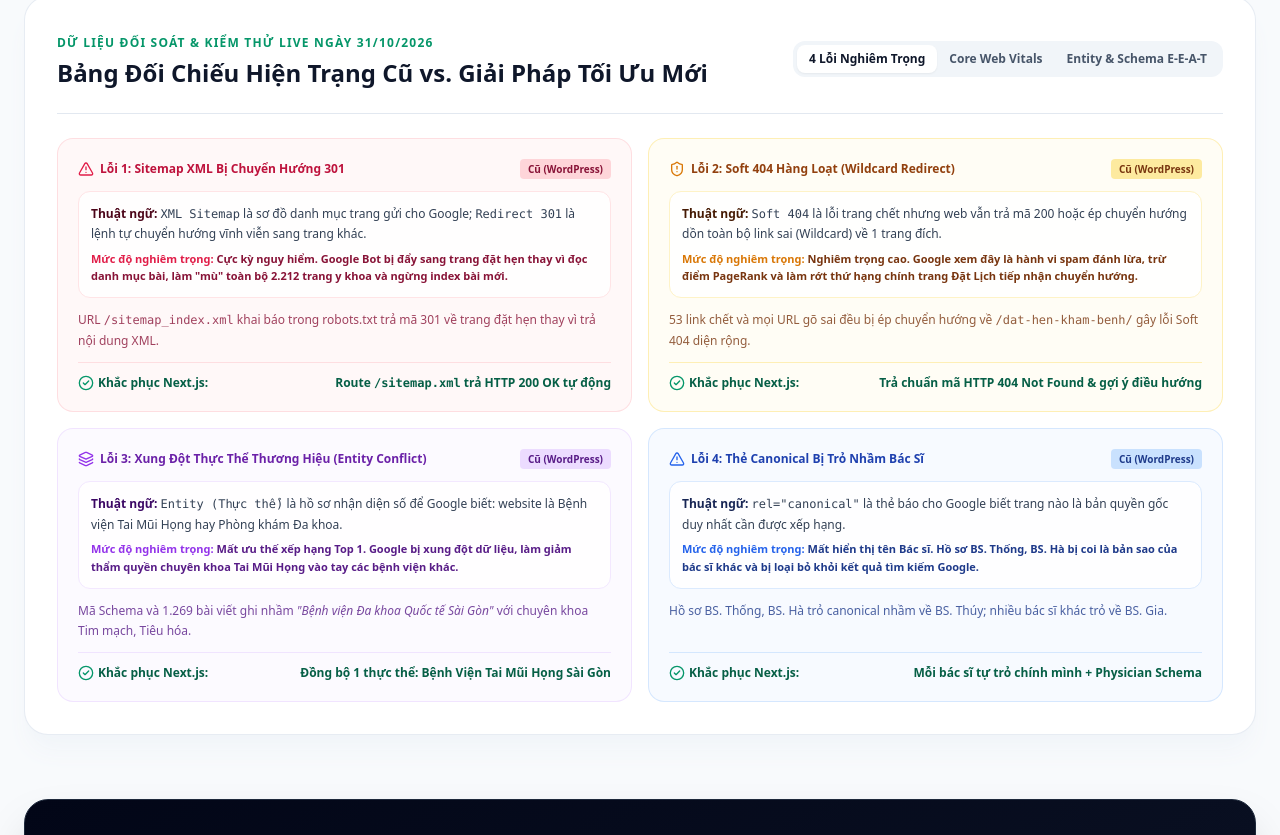
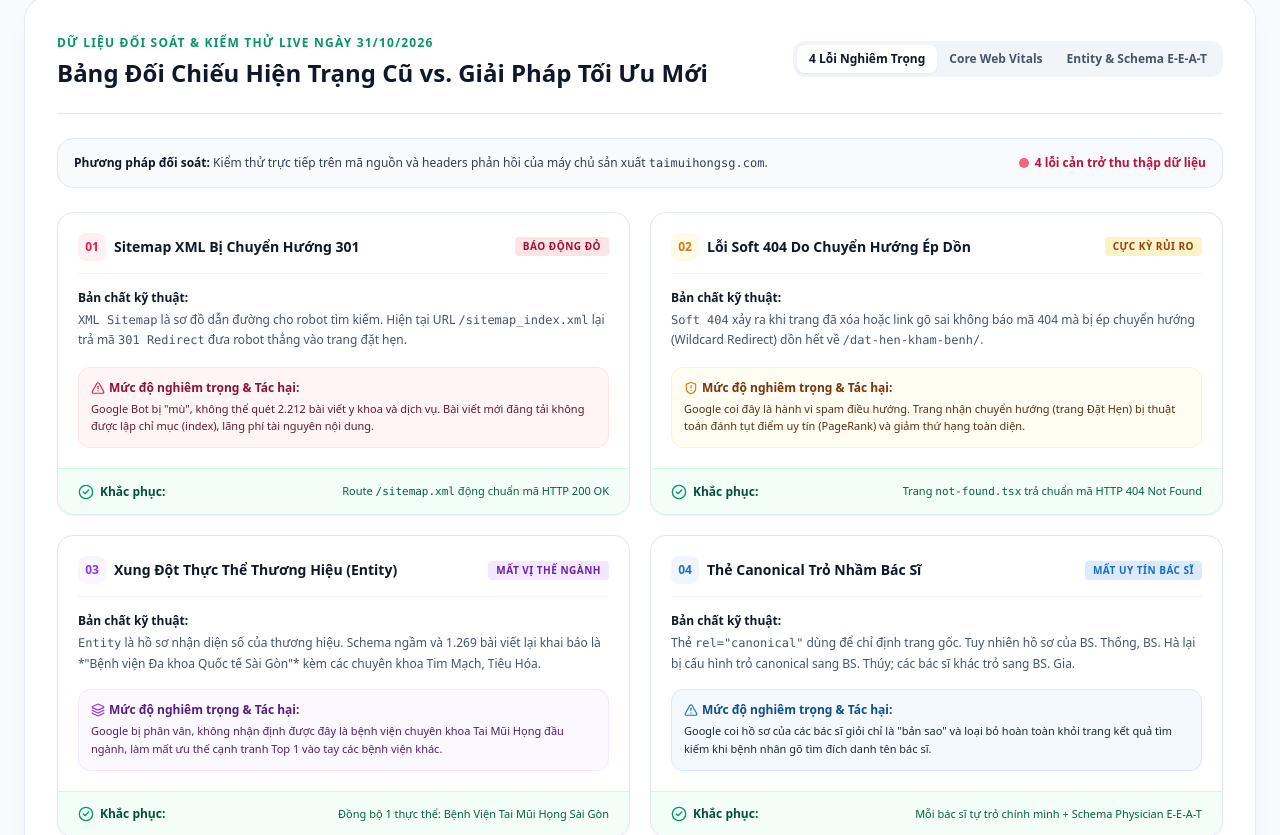
Before and after one commit to vanhien26/taimuihongsg, a Next.js app: page /chien-luoc-tang-truong in a window 1280 px wide. Shown: the part 1365-2200 px from the top of the page. Built offline with nearby package versions, Linux system fonts and the light colour scheme.

Commit message:
refactor(content): restructure audit comparison cards with clean hierarchy and visual balance

```diff
--- a/components/StrategicAuditComparison.tsx
+++ b/components/StrategicAuditComparison.tsx
@@ -49,146 +49,218 @@ export default function StrategicAuditComparison() {
 
       <div className="pt-6">
         {activeTab === 'audit' && (
-          <div className="space-y-4">
-            <div className="grid grid-cols-1 md:grid-cols-2 gap-4">
+          <div className="space-y-6">
+            <div className="p-4 bg-slate-50 border border-slate-200 rounded-2xl flex flex-col sm:flex-row sm:items-center justify-between gap-3 text-xs text-slate-700">
+              <div>
+                <strong className="text-slate-900 font-bold">Phương pháp đối soát:</strong> Kiểm thử trực tiếp trên mã nguồn và headers phản hồi của máy chủ sản xuất <code>taimuihongsg.com</code>.
+              </div>
+              <div className="flex items-center gap-3 shrink-0">
+                <span className="flex items-center gap-1.5 text-rose-700 font-bold">
+                  <span className="w-2.5 h-2.5 rounded-full bg-rose-500 animate-pulse"></span>
+                  4 lỗi cản trở thu thập dữ liệu
+                </span>
+              </div>
+            </div>
 
-              {/* Bug 1: Sitemap */}
-              <div className="p-5 rounded-2xl bg-rose-50/50 border border-rose-200/60 flex flex-col justify-between">
-                <div className="space-y-3">
-                  <div className="flex items-center justify-between text-xs font-bold text-rose-700">
-                    <span className="flex items-center gap-1.5">
-                      <AlertTriangle className="w-4 h-4 text-rose-600 shrink-0" />
-                      Lỗi 1: Sitemap XML Bị Chuyển Hướng 301
+            <div className="grid grid-cols-1 md:grid-cols-2 gap-5">
+
+              {/* Card 1: Sitemap */}
+              <div className="bg-white rounded-2xl border border-slate-200 shadow-sm overflow-hidden flex flex-col justify-between hover:border-slate-300 transition-colors">
+                <div className="p-5 space-y-4">
+                  {/* Header Card */}
+                  <div className="flex items-center justify-between gap-2 border-b border-slate-100 pb-3">
+                    <div className="flex items-center gap-2">
+                      <div className="w-7 h-7 rounded-lg bg-rose-50 text-rose-600 flex items-center justify-center font-bold text-xs">
+                        01
+                      </div>
+                      <h4 className="font-extrabold text-sm text-slate-900">
+                        Sitemap XML Bị Chuyển Hướng 301
+                      </h4>
+                    </div>
+                    <span className="text-[10px] font-bold px-2 py-0.5 rounded bg-rose-100 text-rose-800 uppercase tracking-wider">
+                      Báo động đỏ
                     </span>
-                    <span className="bg-rose-200/80 text-rose-900 px-2 py-0.5 rounded text-[10px] shrink-0">Cũ (WordPress)</span>
                   </div>
 
-                  {/* Giải thích súc tích & Mức độ nghiêm trọng */}
-                  <div className="p-3 bg-white/90 rounded-xl border border-rose-100 text-xs space-y-1.5">
-                    <div className="text-slate-700 leading-relaxed">
-                      <strong className="text-rose-950 font-bold">Thuật ngữ:</strong> <code>XML Sitemap</code> là sơ đồ danh mục trang gửi cho Google; <code>Redirect 301</code> là lệnh tự chuyển hướng vĩnh viễn sang trang khác.
-                    </div>
-                    <div className="text-rose-900 text-[11px] font-semibold leading-relaxed">
-                      <span className="text-rose-600 font-bold">Mức độ nghiêm trọng:</span> Cực kỳ nguy hiểm. Google Bot bị đẩy sang trang đặt hẹn thay vì đọc danh mục bài, làm "mù" toàn bộ 2.212 trang y khoa và ngừng index bài mới.
-                    </div>
+                  {/* Thuật ngữ & Giải thích */}
+                  <div className="text-xs space-y-1">
+                    <span className="font-bold text-slate-900">Bản chất kỹ thuật:</span>
+                    <p className="text-slate-600 leading-relaxed">
+                      <code>XML Sitemap</code> là sơ đồ dẫn đường cho robot tìm kiếm. Hiện tại URL <code>/sitemap_index.xml</code> lại trả mã <code>301 Redirect</code> đưa robot thẳng vào trang đặt hẹn.
+                    </p>
                   </div>
 
-                  <p className="text-xs text-rose-900/80 leading-relaxed">
-                    URL <code>/sitemap_index.xml</code> khai báo trong robots.txt trả mã 301 về trang đặt hẹn thay vì trả nội dung XML.
-                  </p>
+                  {/* Mức độ nghiêm trọng */}
+                  <div className="p-3 bg-rose-50/70 border border-rose-100 rounded-xl text-xs space-y-1">
+                    <span className="font-bold text-rose-900 flex items-center gap-1">
+                      <AlertTriangle className="w-3.5 h-3.5 text-rose-600 shrink-0" />
+                      Mức độ nghiêm trọng & Tác hại:
+                    </span>
+                    <p className="text-rose-950/90 leading-relaxed text-[11px]">
+                      Google Bot bị "mù", không thể quét 2.212 bài viết y khoa và dịch vụ. Bài viết mới đăng tải không được lập chỉ mục (index), lãng phí tài nguyên nội dung.
+                    </p>
+                  </div>
                 </div>
 
-                <div className="mt-3 pt-3 border-t border-rose-200/60 flex items-center justify-between text-xs font-bold text-emerald-800">
-                  <span className="flex items-center gap-1">
+                {/* Giải pháp */}
+                <div className="px-5 py-3.5 bg-emerald-50/60 border-t border-emerald-100 text-xs flex items-center justify-between gap-2">
+                  <span className="font-bold text-emerald-900 flex items-center gap-1.5 shrink-0">
                     <CheckCircle2 className="w-4 h-4 text-emerald-600 shrink-0" />
-                    Khắc phục Next.js:
+                    Khắc phục:
                   </span>
-                  <span className="text-right">Route <code>/sitemap.xml</code> trả HTTP 200 OK tự động</span>
+                  <span className="text-emerald-800 font-medium text-right text-[11px]">
+                    Route <code>/sitemap.xml</code> động chuẩn mã HTTP 200 OK
+                  </span>
                 </div>
               </div>
 
-              {/* Bug 2: 404 Wildcard */}
-              <div className="p-5 rounded-2xl bg-amber-50/50 border border-amber-200/60 flex flex-col justify-between">
-                <div className="space-y-3">
-                  <div className="flex items-center justify-between text-xs font-bold text-amber-800">
-                    <span className="flex items-center gap-1.5">
-                      <ShieldAlert className="w-4 h-4 text-amber-600 shrink-0" />
-                      Lỗi 2: Soft 404 Hàng Loạt (Wildcard Redirect)
+              {/* Card 2: Soft 404 */}
+              <div className="bg-white rounded-2xl border border-slate-200 shadow-sm overflow-hidden flex flex-col justify-between hover:border-slate-300 transition-colors">
+                <div className="p-5 space-y-4">
+                  {/* Header Card */}
+                  <div className="flex items-center justify-between gap-2 border-b border-slate-100 pb-3">
+                    <div className="flex items-center gap-2">
+                      <div className="w-7 h-7 rounded-lg bg-amber-50 text-amber-600 flex items-center justify-center font-bold text-xs">
+                        02
+                      </div>
+                      <h4 className="font-extrabold text-sm text-slate-900">
+                        Lỗi Soft 404 Do Chuyển Hướng Ép Dồn
+                      </h4>
+                    </div>
+                    <span className="text-[10px] font-bold px-2 py-0.5 rounded bg-amber-100 text-amber-800 uppercase tracking-wider">
+                      Cực kỳ rủi ro
                     </span>
-                    <span className="bg-amber-200/80 text-amber-900 px-2 py-0.5 rounded text-[10px] shrink-0">Cũ (WordPress)</span>
                   </div>
 
-                  {/* Giải thích súc tích & Mức độ nghiêm trọng */}
-                  <div className="p-3 bg-white/90 rounded-xl border border-amber-100 text-xs space-y-1.5">
-                    <div className="text-slate-700 leading-relaxed">
-                      <strong className="text-amber-950 font-bold">Thuật ngữ:</strong> <code>Soft 404</code> là lỗi trang chết nhưng web vẫn trả mã 200 hoặc ép chuyển hướng dồn toàn bộ link sai (Wildcard) về 1 trang đích.
-                    </div>
-                    <div className="text-amber-900 text-[11px] font-semibold leading-relaxed">
-                      <span className="text-amber-600 font-bold">Mức độ nghiêm trọng:</span> Nghiêm trọng cao. Google xem đây là hành vi spam đánh lừa, trừ điểm PageRank và làm rớt thứ hạng chính trang Đặt Lịch tiếp nhận chuyển hướng.
-                    </div>
+                  {/* Thuật ngữ & Giải thích */}
+                  <div className="text-xs space-y-1">
+                    <span className="font-bold text-slate-900">Bản chất kỹ thuật:</span>
+                    <p className="text-slate-600 leading-relaxed">
+                      <code>Soft 404</code> xảy ra khi trang đã xóa hoặc link gõ sai không báo mã 404 mà bị ép chuyển hướng (Wildcard Redirect) dồn hết về <code>/dat-hen-kham-benh/</code>.
+                    </p>
                   </div>
 
-                  <p className="text-xs text-amber-900/80 leading-relaxed">
-                    53 link chết và mọi URL gõ sai đều bị ép chuyển hướng về <code>/dat-hen-kham-benh/</code> gây lỗi Soft 404 diện rộng.
-                  </p>
+                  {/* Mức độ nghiêm trọng */}
+                  <div className="p-3 bg-amber-50/70 border border-amber-100 rounded-xl text-xs space-y-1">
+                    <span className="font-bold text-amber-900 flex items-center gap-1">
+                      <ShieldAlert className="w-3.5 h-3.5 text-amber-600 shrink-0" />
+                      Mức độ nghiêm trọng & Tác hại:
+                    </span>
+                    <p className="text-amber-950/90 leading-relaxed text-[11px]">
+                      Google coi đây là hành vi spam điều hướng. Trang nhận chuyển hướng (trang Đặt Hẹn) bị thuật toán đánh tụt điểm uy tín (PageRank) và giảm thứ hạng toàn diện.
+                    </p>
+                  </div>
                 </div>
 
-                <div className="mt-3 pt-3 border-t border-amber-200/60 flex items-center justify-between text-xs font-bold text-emerald-800">
-                  <span className="flex items-center gap-1">
+                {/* Giải pháp */}
+                <div className="px-5 py-3.5 bg-emerald-50/60 border-t border-emerald-100 text-xs flex items-center justify-between gap-2">
+                  <span className="font-bold text-emerald-900 flex items-center gap-1.5 shrink-0">
                     <CheckCircle2 className="w-4 h-4 text-emerald-600 shrink-0" />
-                    Khắc phục Next.js:
+                    Khắc phục:
                   </span>
-                  <span className="text-right">Trả chuẩn mã HTTP 404 Not Found & gợi ý điều hướng</span>
+                  <span className="text-emerald-800 font-medium text-right text-[11px]">
+                    Trang <code>not-found.tsx</code> trả chuẩn mã HTTP 404 Not Found
+                  </span>
                 </div>
               </div>
 
-              {/* Bug 3: Schema Brand Mismatch */}
-              <div className="p-5 rounded-2xl bg-purple-50/50 border border-purple-200/60 flex flex-col justify-between">
-                <div className="space-y-3">
-                  <div className="flex items-center justify-between text-xs font-bold text-purple-800">
-                    <span className="flex items-center gap-1.5">
-                      <Layers className="w-4 h-4 text-purple-600 shrink-0" />
-                      Lỗi 3: Xung Đột Thực Thể Thương Hiệu (Entity Conflict)
+              {/* Card 3: Entity Conflict */}
+              <div className="bg-white rounded-2xl border border-slate-200 shadow-sm overflow-hidden flex flex-col justify-between hover:border-slate-300 transition-colors">
+                <div className="p-5 space-y-4">
+                  {/* Header Card */}
+                  <div className="flex items-center justify-between gap-2 border-b border-slate-100 pb-3">
+                    <div className="flex items-center gap-2">
+                      <div className="w-7 h-7 rounded-lg bg-purple-50 text-purple-600 flex items-center justify-center font-bold text-xs">
+                        03
+                      </div>
+                      <h4 className="font-extrabold text-sm text-slate-900">
+                        Xung Đột Thực Thể Thương Hiệu (Entity)
+                      </h4>
+                    </div>
+                    <span className="text-[10px] font-bold px-2 py-0.5 rounded bg-purple-100 text-purple-800 uppercase tracking-wider">
+                      Mất vị thế ngành
                     </span>
-                    <span className="bg-purple-200/80 text-purple-900 px-2 py-0.5 rounded text-[10px] shrink-0">Cũ (WordPress)</span>
                   </div>
 
-                  {/* Giải thích súc tích & Mức độ nghiêm trọng */}
-                  <div className="p-3 bg-white/90 rounded-xl border border-purple-100 text-xs space-y-1.5">
-                    <div className="text-slate-700 leading-relaxed">
-                      <strong className="text-purple-950 font-bold">Thuật ngữ:</strong> <code>Entity (Thực thể)</code> là hồ sơ nhận diện số để Google biết: website là Bệnh viện Tai Mũi Họng hay Phòng khám Đa khoa.
-                    </div>
-                    <div className="text-purple-900 text-[11px] font-semibold leading-relaxed">
-                      <span className="text-purple-600 font-bold">Mức độ nghiêm trọng:</span> Mất ưu thế xếp hạng Top 1. Google bị xung đột dữ liệu, làm giảm thẩm quyền chuyên khoa Tai Mũi Họng vào tay các bệnh viện khác.
-                    </div>
+                  {/* Thuật ngữ & Giải thích */}
+                  <div className="text-xs space-y-1">
+                    <span className="font-bold text-slate-900">Bản chất kỹ thuật:</span>
+                    <p className="text-slate-600 leading-relaxed">
+                      <code>Entity</code> là hồ sơ nhận diện số của thương hiệu. Schema ngầm và 1.269 bài viết lại khai báo là *"Bệnh viện Đa khoa Quốc tế Sài Gòn"* kèm các chuyên khoa Tim Mạch, Tiêu Hóa.
+                    </p>
                   </div>
 
-                  <p className="text-xs text-purple-900/80 leading-relaxed">
-                    Mã Schema và 1.269 bài viết ghi nhầm <em>"Bệnh viện Đa khoa Quốc tế Sài Gòn"</em> với chuyên khoa Tim mạch, Tiêu hóa.
-                  </p>
+                  {/* Mức độ nghiêm trọng */}
+                  <div className="p-3 bg-purple-50/70 border border-purple-100 rounded-xl text-xs space-y-1">
+                    <span className="font-bold text-purple-900 flex items-center gap-1">
+                      <Layers className="w-3.5 h-3.5 text-purple-600 shrink-0" />
+                      Mức độ nghiêm trọng & Tác hại:
+                    </span>
+                    <p className="text-purple-950/90 leading-relaxed text-[11px]">
+                      Google bị phân vân, không nhận định được đây là bệnh viện chuyên khoa Tai Mũi Họng đầu ngành, làm mất ưu thế cạnh tranh Top 1 vào tay các bệnh viện khác.
+                    </p>
+                  </div>
                 </div>
 
-                <div className="mt-3 pt-3 border-t border-purple-200/60 flex items-center justify-between text-xs font-bold text-emerald-800">
-                  <span className="flex items-center gap-1">
+                {/* Giải pháp */}
+                <div className="px-5 py-3.5 bg-emerald-50/60 border-t border-emerald-100 text-xs flex items-center justify-between gap-2">
+                  <span className="font-bold text-emerald-900 flex items-center gap-1.5 shrink-0">
                     <CheckCircle2 className="w-4 h-4 text-emerald-600 shrink-0" />
-                    Khắc phục Next.js:
+                    Khắc phục:
                   </span>
-                  <span className="text-right">Đồng bộ 1 thực thể: Bệnh Viện Tai Mũi Họng Sài Gòn</span>
+                  <span className="text-emerald-800 font-medium text-right text-[11px]">
+                    Đồng bộ 1 thực thể: Bệnh Viện Tai Mũi Họng Sài Gòn
+                  </span>
                 </div>
               </div>
 
-              {/* Bug 4: Canonical Mismatch */}
-              <div className="p-5 rounded-2xl bg-blue-50/50 border border-blue-200/60 flex flex-col justify-between">
-                <div className="space-y-3">
-                  <div className="flex items-center justify-between text-xs font-bold text-blue-800">
-                    <span className="flex items-center gap-1.5">
-                      <AlertTriangle className="w-4 h-4 text-blue-600 shrink-0" />
-                      Lỗi 4: Thẻ Canonical Bị Trỏ Nhầm Bác Sĩ
+              {/* Card 4: Canonical Mismatch */}
+              <div className="bg-white rounded-2xl border border-slate-200 shadow-sm overflow-hidden flex flex-col justify-between hover:border-slate-300 transition-colors">
+                <div className="p-5 space-y-4">
+                  {/* Header Card */}
+                  <div className="flex items-center justify-between gap-2 border-b border-slate-100 pb-3">
+                    <div className="flex items-center gap-2">
+                      <div className="w-7 h-7 rounded-lg bg-blue-50 text-brand-700 flex items-center justify-center font-bold text-xs">
+                        04
+                      </div>
+                      <h4 className="font-extrabold text-sm text-slate-900">
+                        Thẻ Canonical Trỏ Nhầm Bác Sĩ
+                      </h4>
+                    </div>
+                    <span className="text-[10px] font-bold px-2 py-0.5 rounded bg-blue-100 text-brand-800 uppercase tracking-wider">
+                      Mất uy tín Bác Sĩ
                     </span>
-                    <span className="bg-blue-200/80 text-blue-900 px-2 py-0.5 rounded text-[10px] shrink-0">Cũ (WordPress)</span>
                   </div>
 
-                  {/* Giải thích súc tích & Mức độ nghiêm trọng */}
-                  <div className="p-3 bg-white/90 rounded-xl border border-blue-100 text-xs space-y-1.5">
-                    <div className="text-slate-700 leading-relaxed">
-                      <strong className="text-blue-950 font-bold">Thuật ngữ:</strong> <code>rel="canonical"</code> là thẻ báo cho Google biết trang nào là bản quyền gốc duy nhất cần được xếp hạng.
-                    </div>
-                    <div className="text-blue-900 text-[11px] font-semibold leading-relaxed">
-                      <span className="text-blue-600 font-bold">Mức độ nghiêm trọng:</span> Mất hiển thị tên Bác sĩ. Hồ sơ BS. Thống, BS. Hà bị coi là bản sao của bác sĩ khác và bị loại bỏ khỏi kết quả tìm kiếm Google.
-                    </div>
+                  {/* Thuật ngữ & Giải thích */}
+                  <div className="text-xs space-y-1">
+                    <span className="font-bold text-slate-900">Bản chất kỹ thuật:</span>
+                    <p className="text-slate-600 leading-relaxed">
+                      Thẻ <code>rel="canonical"</code> dùng để chỉ định trang gốc. Tuy nhiên hồ sơ của BS. Thống, BS. Hà lại bị cấu hình trỏ canonical sang BS. Thúy; các bác sĩ khác trỏ sang BS. Gia.
+                    </p>
                   </div>
 
-                  <p className="text-xs text-blue-900/80 leading-relaxed">
-                    Hồ sơ BS. Thống, BS. Hà trỏ canonical nhầm về BS. Thúy; nhiều bác sĩ khác trỏ về BS. Gia.
-                  </p>
+                  {/* Mức độ nghiêm trọng */}
+                  <div className="p-3 bg-blue-50/70 border border-blue-100 rounded-xl text-xs space-y-1">
+                    <span className="font-bold text-brand-900 flex items-center gap-1">
+                      <AlertTriangle className="w-3.5 h-3.5 text-brand-700 shrink-0" />
+                      Mức độ nghiêm trọng & Tác hại:
+                    </span>
+                    <p className="text-brand-950/90 leading-relaxed text-[11px]">
+                      Google coi hồ sơ của các bác sĩ giỏi chỉ là "bản sao" và loại bỏ hoàn toàn khỏi trang kết quả tìm kiếm khi bệnh nhân gõ tìm đích danh tên bác sĩ.
+                    </p>
+                  </div>
                 </div>
 
-                <div className="mt-3 pt-3 border-t border-blue-200/60 flex items-center justify-between text-xs font-bold text-emerald-800">
-                  <span className="flex items-center gap-1">
+                {/* Giải pháp */}
+                <div className="px-5 py-3.5 bg-emerald-50/60 border-t border-emerald-100 text-xs flex items-center justify-between gap-2">
+                  <span className="font-bold text-emerald-900 flex items-center gap-1.5 shrink-0">
                     <CheckCircle2 className="w-4 h-4 text-emerald-600 shrink-0" />
-                    Khắc phục Next.js:
+                    Khắc phục:
                   </span>
-                  <span className="text-right">Mỗi bác sĩ tự trỏ chính mình + Physician Schema</span>
+                  <span className="text-emerald-800 font-medium text-right text-[11px]">
+                    Mỗi bác sĩ tự trỏ chính mình + Schema Physician E-E-A-T
+                  </span>
                 </div>
               </div>
 
```
